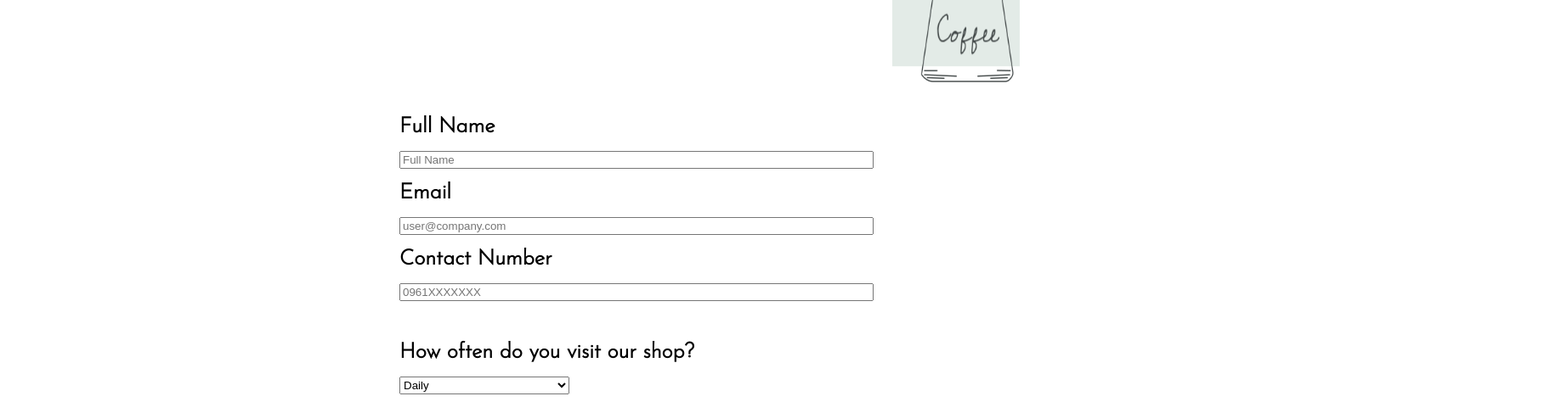
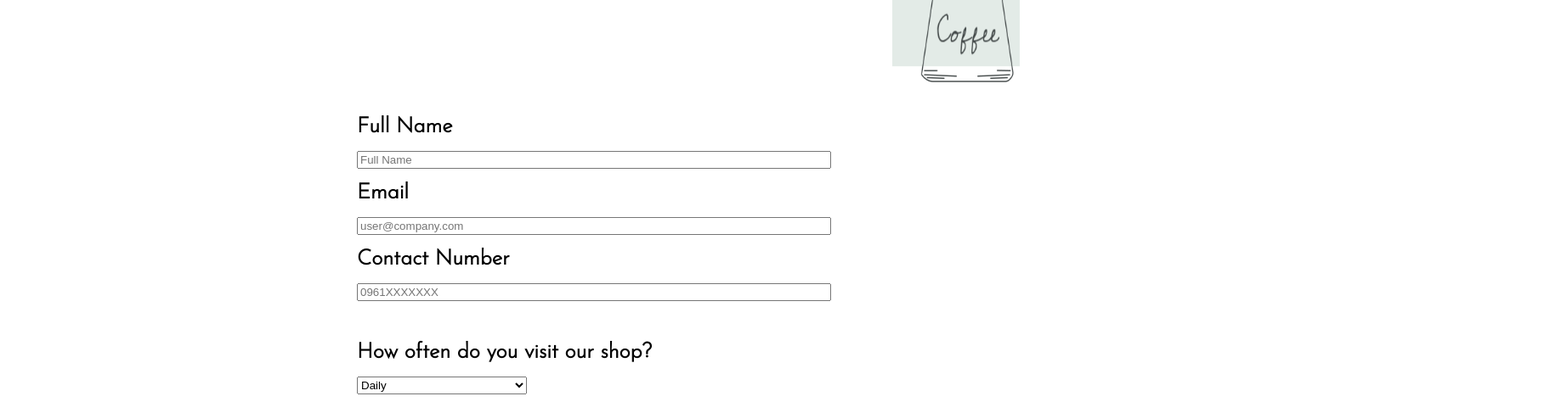
Before and after one commit to nikkiirra/Survey-Form, a plain HTML site: page index.html in a window 1280 px wide. Shown: the part 157-644 px from the top of the page at 85% size, 1844 px wide, since content can reach past the window. Drawn offline with Linux system fonts and the light colour scheme; a web font is replaced by a local one.

Commit message:
resized main-container

```diff
--- a/stylesheet.css
+++ b/stylesheet.css
@@ -2,11 +2,11 @@
 body, .survey-form-header {
     margin-left: 200px;
     margin-right: 200px;
-    width: 1444px;
+    width: 1000px;
 }
 
 #main-container {
-    margin-left: 250px;
+    margin-left: 200px;
 }
 .title, .brand-container, #head3 {
     font-family: 'Cedarville Cursive', cursive;
```
